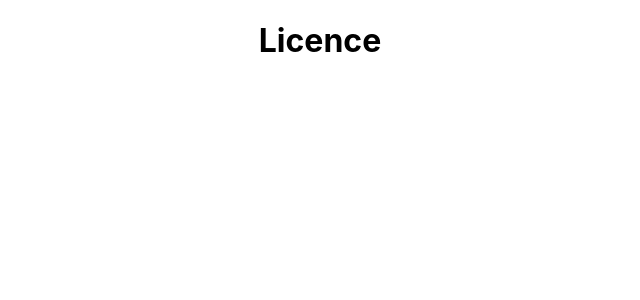
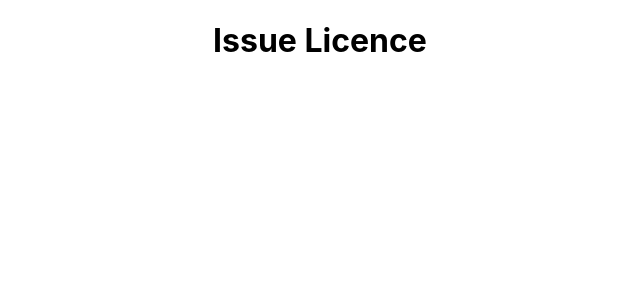
Before and after one commit to KevinViereck/snswlicenceapp, a React (Create React App) app: page / in a window 1280 px wide. Shown: the top 300 px of the page, without its empty margins (320-960 px from the left). Built offline with nearby package versions, Linux system fonts and the light colour scheme.

Commit message:
new git test

```diff
--- a/src/App.js
+++ b/src/App.js
@@ -4,7 +4,7 @@ import './App.css';
 function App() {
   return (
     <div className="App">
-     <h1>Licence</h1>
+     <h1>Issue Licence</h1>
     </div>
   );
 }
```
